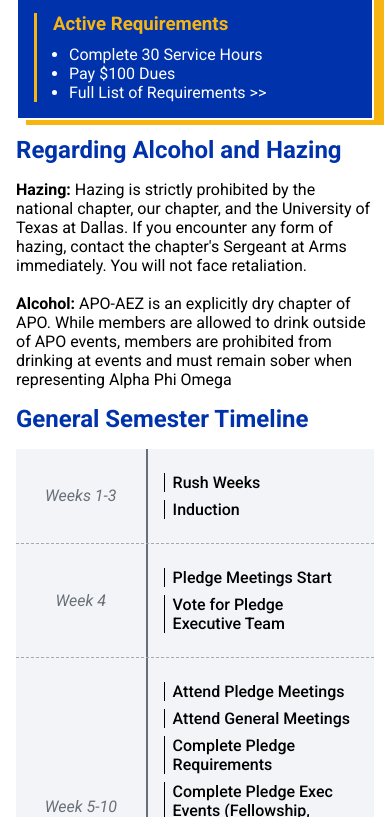
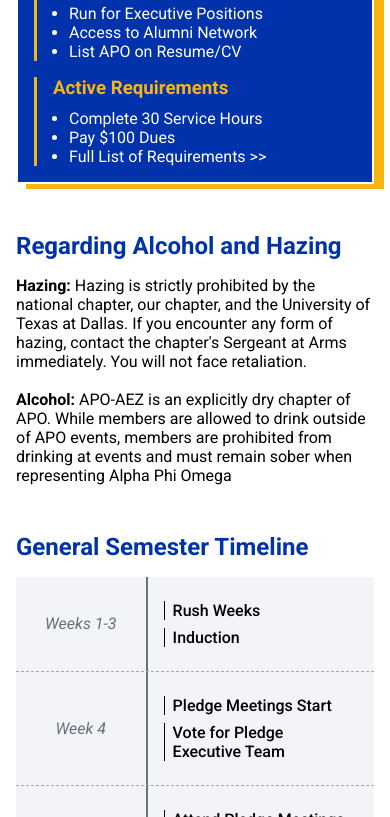
Before and after one commit to APO-AEZ-Info/APO-AEZ-Info.github.io, a plain HTML site: page membership/index.html in a window 390 px wide. Shown: the part 1183-2000 px from the top of the page. Drawn offline with Linux system fonts and the light colour scheme; a web font is replaced by a local one.

Commit message:
Increased margins between paragraphs on membership page

```diff
--- a/membership/index.html
+++ b/membership/index.html
@@ -11,7 +11,7 @@
     <link rel="preconnect" href="https://fonts.gstatic.com" crossorigin>
     <link href="https://fonts.googleapis.com/css2?family=Roboto:ital,wght@0,100..900;1,100..900&family=Tagesschrift&display=swap" rel="stylesheet">
 
-    <title>Document</title>
+    <title>Membership - APO-AEZ</title>
 </head>
 <body>
     <div style="position: fixed; background-color: white; width: 100%; z-index: 1">
--- a/membership/styles.css
+++ b/membership/styles.css
@@ -4,7 +4,7 @@
 }
 
 .text-content{
-    margin: 0 17vw;
+    margin: 3rem 17vw;
 }
 
 .stages-container{
@@ -137,7 +137,7 @@
 
 @media(max-width: 500px){
     .text-content{
-        margin: 0 1rem;
+        margin: 3rem 1rem;
     }
 
     .membership-container{
```
